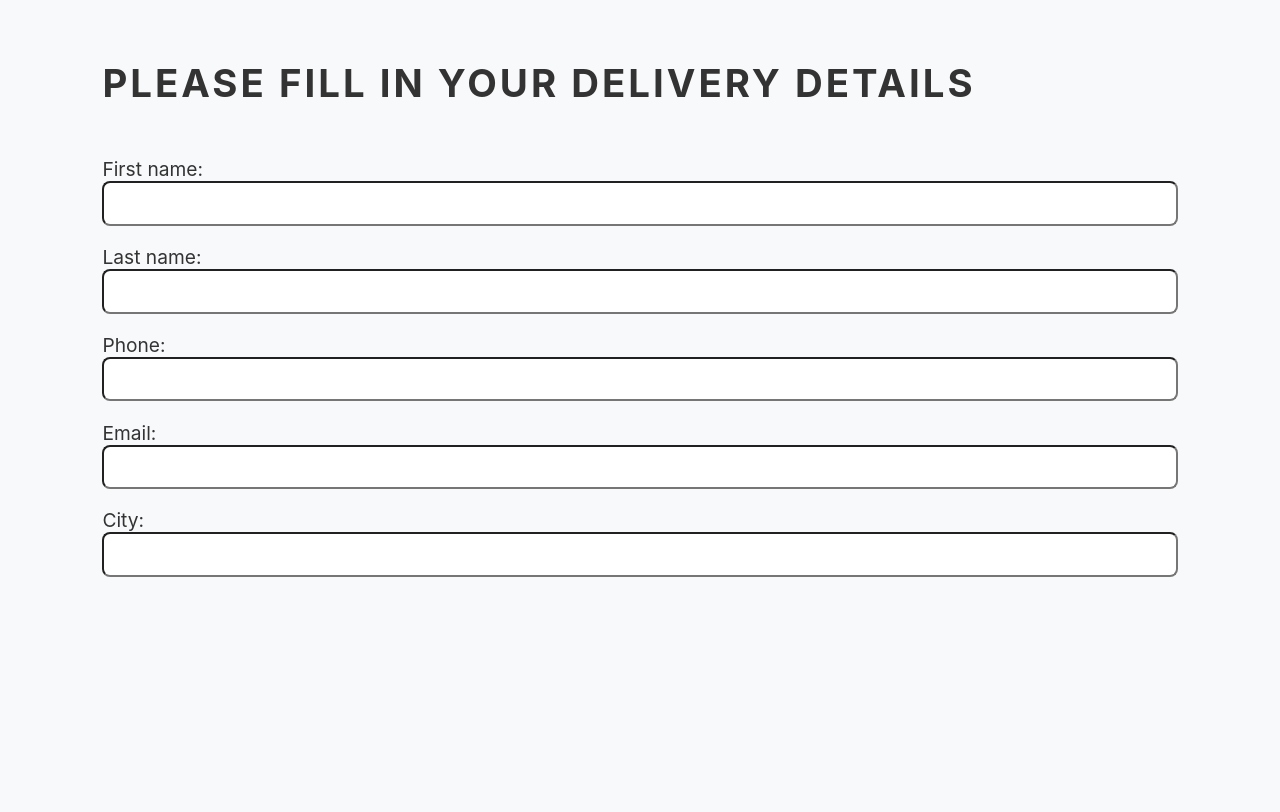
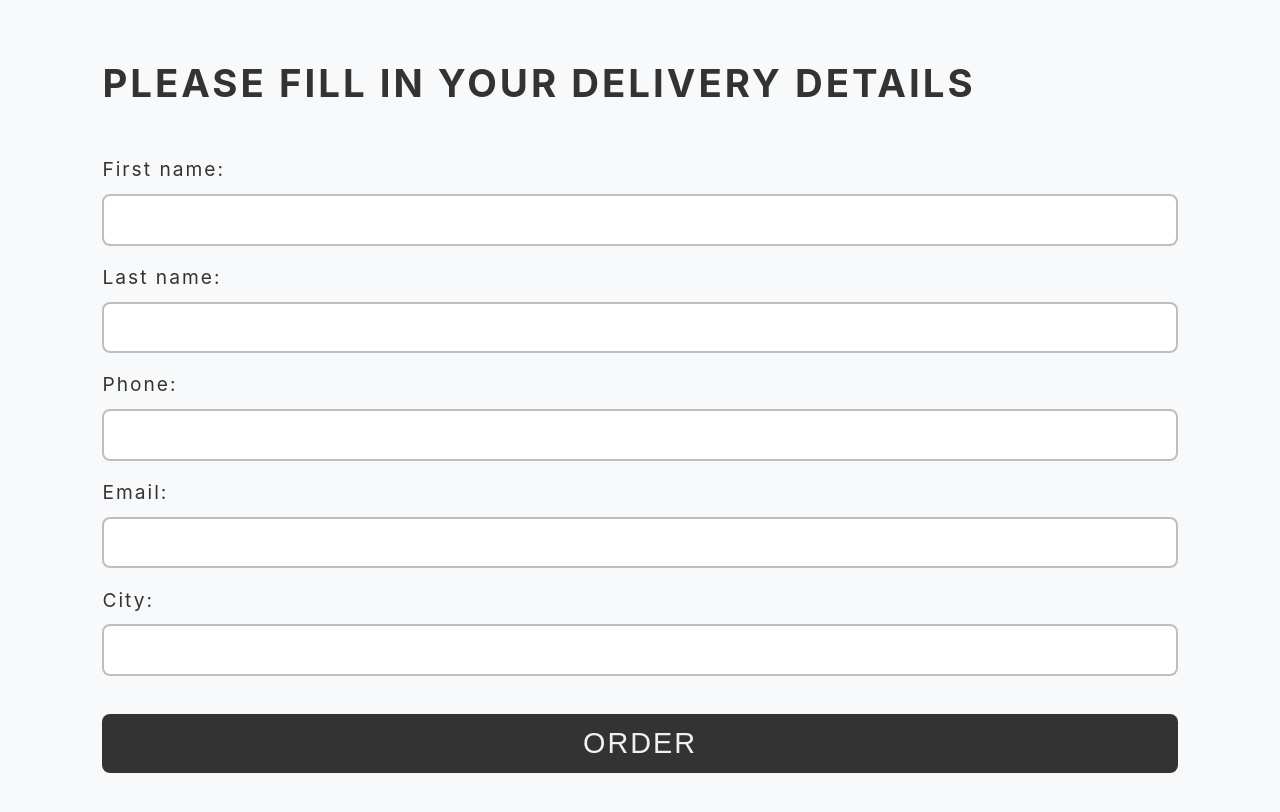
Before and after one commit to martin0626/E-commerce_React, a React (Create React App) app: page /checkout in a window 1280 px wide. Shown: the part 740-1552 px from the top of the page. Built offline with nearby package versions, Linux system fonts and the light colour scheme.

Commit message:
Added Form To Checkout and Form Action With React Router Action

```diff
--- a/src/App.js
+++ b/src/App.js
@@ -1,7 +1,7 @@
 import { createBrowserRouter, RouterProvider } from "react-router-dom/dist";
 import "./App.css";
 import CartElement from "./pages/CartPage";
-import CheckoutPage from "./pages/CheckoutPage";
+import CheckoutPage, { OrderAction } from "./pages/CheckoutPage";
 import HomeElement from "./pages/HomePage";
 import ProductDetailsPage from "./pages/ProductDetailsPage";
 import LayoutElement from "./pages/RootLayoutPage";
@@ -30,6 +30,7 @@ const router = createBrowserRouter([
       {
         path: "/checkout",
         element: <CheckoutPage />,
+        action: OrderAction,
       },
     ],
   },
--- a/src/components/Checkout/CheckoutForm.js
+++ b/src/components/Checkout/CheckoutForm.js
@@ -1,3 +1,4 @@
+import { Form } from "react-router-dom";
 import classes from "./CheckoutForm.module.css";
 
 const CheckoutForm = () => {
@@ -5,7 +6,7 @@ const CheckoutForm = () => {
     <div className={classes["form-section"]}>
       <h1>Please fill in your delivery details</h1>
       <div className={classes.form}>
-        <form>
+        <Form method="post" action="/checkout">
           <label for="fname">First name:</label>
           <input id="fname" name="fname"></input>
           <label for="lname">Last name:</label>
@@ -16,7 +17,8 @@ const CheckoutForm = () => {
           <input id="email" name="email"></input>
           <label for="city">City:</label>
           <input id="city" name="city"></input>
-        </form>
+          <button type="submit">Order</button>
+        </Form>
       </div>
     </div>
   );
--- a/src/components/Checkout/CheckoutForm.module.css
+++ b/src/components/Checkout/CheckoutForm.module.css
@@ -15,10 +15,46 @@
 
 .form form label {
   margin-top: 1.2rem;
+  margin-bottom: 0.8rem;
   font-size: 1.2rem;
+  letter-spacing: 2px;
 }
 
 .form form input {
   padding: 0.8rem;
   border-radius: 8px;
+  border: 2px solid #bebebe;
+  font-size: 1.2rem;
+  font-weight: bold;
+  letter-spacing: 2px;
+  transition: all 0.5s;
 }
+
+.form form input:focus,
+.form form input:active {
+  outline: none;
+  border: 2px solid transparent;
+  box-shadow: 0 0 0 4px #595959;
+}
+
+.form form button {
+  margin: 2.4rem 0rem;
+  padding: 0.8rem;
+  background-color: #333;
+  color: #f0f0f0;
+  border: 0;
+  border-radius: 8px;
+  cursor: pointer;
+  font-size: 1.8rem;
+  text-transform: uppercase;
+  letter-spacing: 2px;
+  transition: all 0.5s;
+}
+
+.form form button:hover,
+.form form button:focus {
+  outline: none;
+  color: #333;
+  background-color: #f0f0f0;
+  box-shadow: 0 0 0 3px #333;
+}
--- a/src/pages/CheckoutPage.js
+++ b/src/pages/CheckoutPage.js
@@ -1,3 +1,4 @@
+import { redirect } from "react-router";
 import CheckoutSection from "../components/Checkout/Checkout";
 
 const CheckoutPage = () => {
@@ -5,3 +6,9 @@ const CheckoutPage = () => {
 };
 
 export default CheckoutPage;
+
+export const OrderAction = async ({ request }) => {
+  const data = await request.formData();
+  console.log(data.get("fname"));
+  return redirect("/shop");
+};
```
